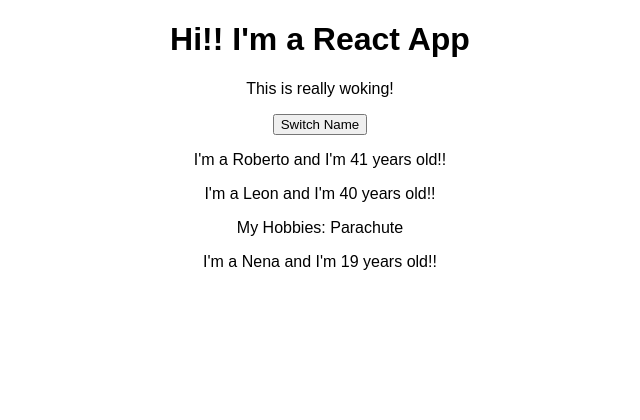
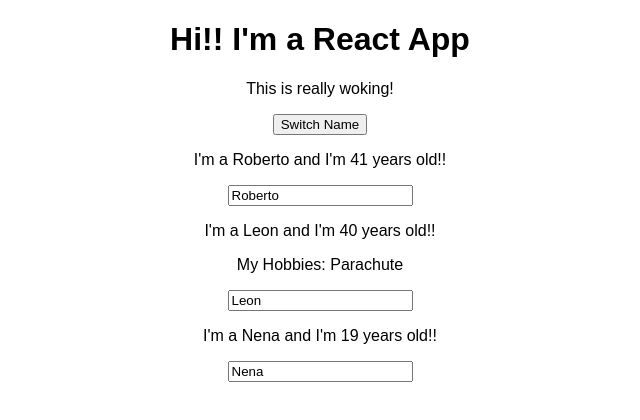
Before and after one commit to leonsuaren/react_complete_guide, a React (Create React App) app: page / in a window 1280 px wide. Shown: the top 420 px of the page, without its empty margins (320-960 px from the left). Built offline with nearby package versions, Linux system fonts and the light colour scheme.

Commit message:
Adding Tow Way Binding

```diff
--- a/src/App.js
+++ b/src/App.js
@@ -28,6 +28,18 @@
       )
     }
 
+    nameChangedHandler = (event) => {
+      this.setState(
+        {
+          persons: [
+            { name : 'Roberto', age : 41 },
+            { name : event.target.value, age : 41 },
+            { name : "Nena", age : 19 }
+          ]
+        }
+      )
+    }
+
     render () {
       return (
         <div className="App">
@@ -40,7 +52,9 @@
         <Person
         name= { this.state.persons[1].name }
         age= { this.state.persons[1].age }
-        click = { this.switchNameHandler.bind(this, 'Beto!')  } >My Hobbies: Parachute</Person>
+        click = { this.switchNameHandler.bind(this, 'Beto!')  }
+        change= { this.nameChangedHandler }
+        >My Hobbies: Parachute</Person>
         <Person
         name= { this.state.persons[2].name }
         age= { this.state.persons[2].age } />
--- a/src/Person/Person.js
+++ b/src/Person/Person.js
@@ -5,6 +5,7 @@
     <div>
         <p onClick = { props.click } >I'm a { props.name } and I'm { props.age } years old!!</p>
         <p>{ props.children }</p>
+        <input type="text"  onChange= { props.change } value = { props.name } />
     </div>
 )
 }
```
